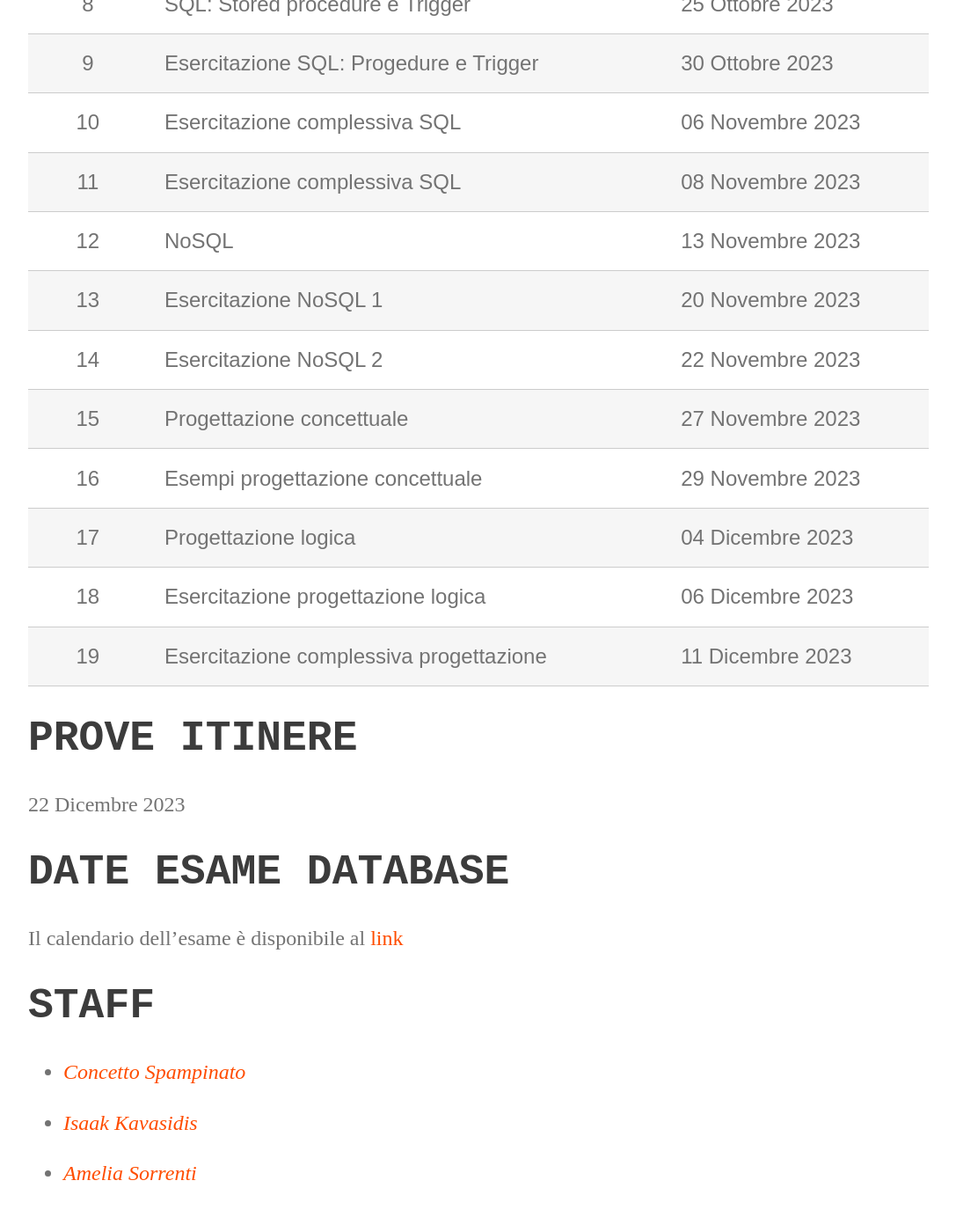
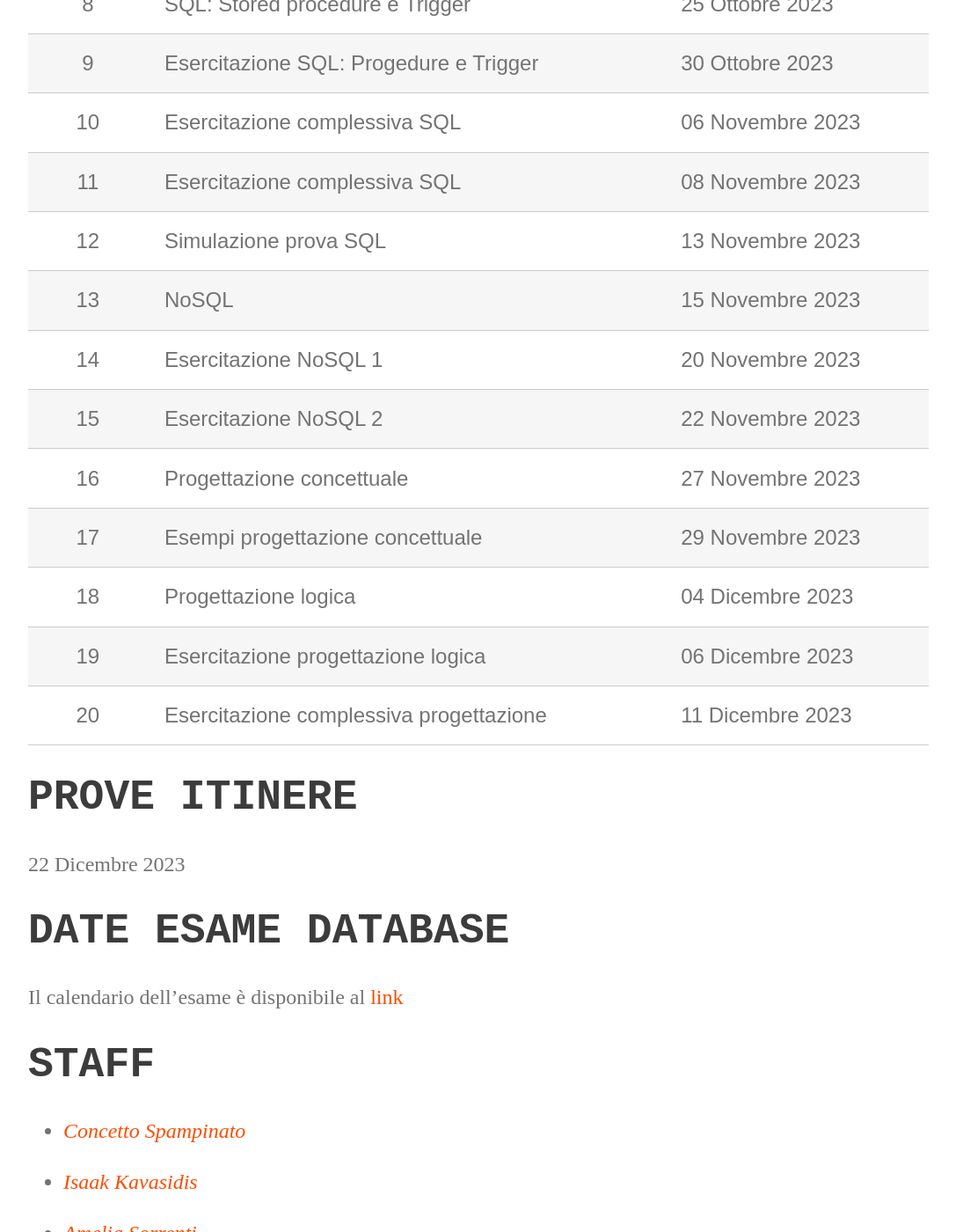
Before and after one commit to perceivelab/database-course, a Jekyll site: the page built from index.md, in a window 1280 px wide and 1400 px high, scrolled down 2608 px. Shown: the whole window at 88% size, without its empty margins (96-1183 px from the left). Built offline with Jekyll 4.4.1, drawn with Linux system fonts in a browser that asks for light colours.

Commit message:
Update index.md

```diff
--- a/index.md
+++ b/index.md
@@ -62,14 +62,15 @@ La roadmap e' provvisoria e puo' subire variazioni.
 | 9     | Esercitazione SQL: Progedure e Trigger        | 30 Ottobre 2023  |
 | 10     | Esercitazione complessiva SQL   | 06 Novembre 2023   |
 | 11     | Esercitazione complessiva SQL        | 08 Novembre 2023  |
-| 12     | NoSQL   | 13 Novembre 2023   |
-| 13     | Esercitazione NoSQL 1        | 20 Novembre 2023  |
-| 14     | Esercitazione NoSQL 2   | 22 Novembre 2023  |
-| 15     | Progettazione concettuale       | 27 Novembre 2023  |
-| 16     | Esempi progettazione concettuale      | 29 Novembre 2023  |
-| 17     | Progettazione logica   | 04 Dicembre 2023   |
-| 18     | Esercitazione progettazione logica        | 06 Dicembre 2023  |
-| 19     | Esercitazione complessiva progettazione   | 11 Dicembre 2023   |
+| 12     | Simulazione prova SQL        | 13 Novembre 2023  |
+| 13     | NoSQL   | 15 Novembre 2023   |
+| 14     | Esercitazione NoSQL 1        | 20 Novembre 2023  |
+| 15     | Esercitazione NoSQL 2   | 22 Novembre 2023  |
+| 16     | Progettazione concettuale       | 27 Novembre 2023  |
+| 17     | Esempi progettazione concettuale      | 29 Novembre 2023  |
+| 18     | Progettazione logica   | 04 Dicembre 2023   |
+| 19     | Esercitazione progettazione logica        | 06 Dicembre 2023  |
+| 20     | Esercitazione complessiva progettazione   | 11 Dicembre 2023   |
 
 # PROVE ITINERE
 22 Dicembre 2023
```
